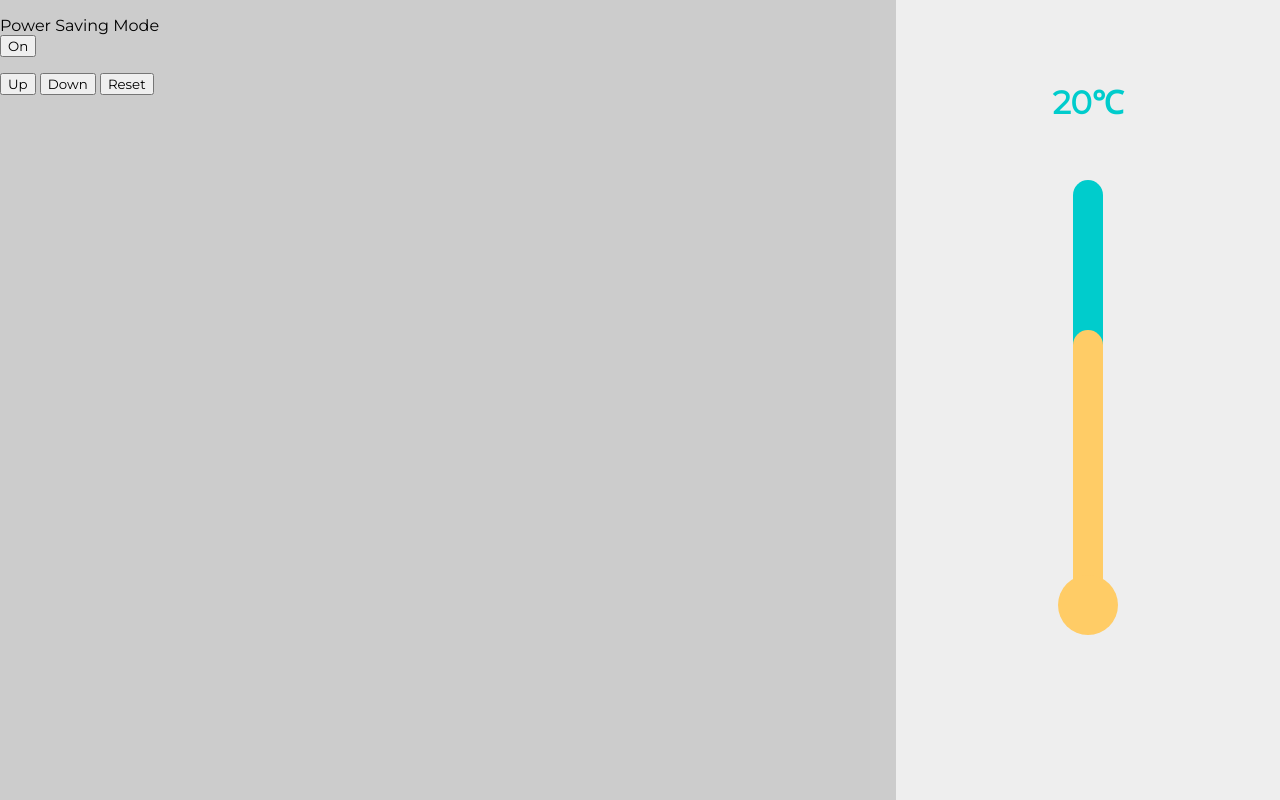
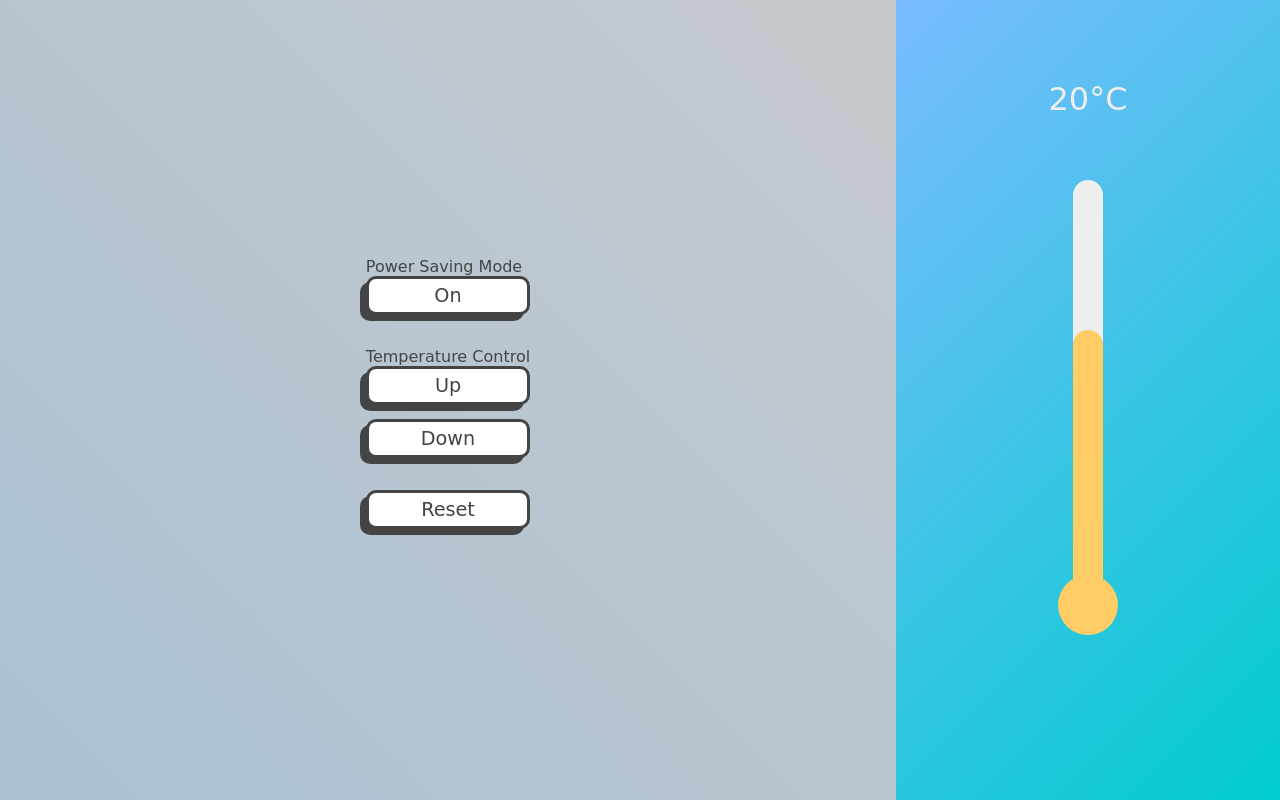
Before and after one commit to vannio/challenge-thermostat, a plain HTML site: page index.html in a window 1280 px wide. Drawn offline with Linux system fonts and the light colour scheme; a web font is replaced by a local one.

Commit message:
styyyyled

```diff
--- a/index.html
+++ b/index.html
@@ -1,28 +1,31 @@
 <!DOCTYPE html>
 <html>
   <head>
+    <title>Thermostat</title>
     <script src="src/Thermostat.js"></script>
     <script src="src/jquery-3.0.0.min.js"></script>
     <script src="src/controller.js"></script>
-    <link href='https://fonts.googleapis.com/css?family=Montserrat' rel='stylesheet' type='text/css'>
+    <link href="https://fonts.googleapis.com/css?family=Baloo" rel="stylesheet">
     <link type="text/css" rel="stylesheet" href="./styles/stylesheet.css">
   </head>
   <body>
     <div class="main">
-      <div class="thermostat-status">
-        <p class="thermostatus-powersaving">Power Saving Mode<br> <button id="input-toggle"></button></p>
-      </div>
+      <div class="wrapper">
+        <span class="thermostatus-powersaving">Power Saving Mode<span> <button id="input-toggle"></button>
 
-      <div class="thermostat-controls">
-        <button id="input-increase">Up</button>
-        <button id="input-decrease">Down</button>
+        <div class="thermostat-controls">
+          <span>Temperature Control</span>
+          <button id="input-increase">Up</button>
+          <button id="input-decrease">Down</button>
+        </div>
+
         <button id="input-reset">Reset</button>
       </div>
     </div>
 
     <div class="sidebar">
       <div class="thermometer">
-        <div id="thermometer-bar"></div>
+        <div id="thermometer-bar" class="medium"></div>
       </div>
       <p class="thermostatus-temp" id="output-temperature"></p>
     </div>
--- a/styles/stylesheet.css
+++ b/styles/stylesheet.css
@@ -1,34 +1,71 @@
+*:focus {
+	outline: none;
+}
+
 html, body {
 	height: 100%;
 	background-color: #ccc;
+	background: -webkit-linear-gradient(45deg, #abc1d3 0%,#cccccc 100%);
 	margin: 0;
 }
 
-body {
-	display: flex;
-	align-items: center;
+body, button {
+	color: #444;
+	font-family: 'Baloo', cursive;
 }
 
-body, button {
-	font-family: 'Montserrat', sans-serif;
+.wrapper {
+	max-width: 60%;
+	margin: 0 auto;
 }
 
 .main {
 	float: left;
 	height: 100%;
 	width: 70%;
+	display: flex;
+	align-items: center;
 }
 
 .sidebar {
 	float: left;
 	height: 100%;
 	width: 30%;
-	background-color: #eee;
+	background-color: #00cccc;
+	background: -webkit-linear-gradient(-45deg, #7abcff 0%,#00cccc 100%);
 	position: relative;
 }
 
-#output-temperature::after {
-	content: '\2103';
+button {
+	margin: 0 auto 0.75em;
+	width: 100%;
+	display: block;
+	padding: 5px 10px;
+	background-color: #fff;
+	border: solid 3px #444;
+	font-size: 1.2em;
+	border-radius: 10px;
+	transition: all 0.1s ease-in-out;
+	box-shadow: -6px 6px 0px 0px #444;
+}
+
+button:active {
+	transform: translate(-1px, 4px);
+	box-shadow: -2px 2px 0px 0px #444;
+}
+
+button:hover {
+	cursor: pointer;
+	background-color: #00cccc;
+	color: #fff;
+}
+
+button#input-reset:hover {
+	background-color: #ff6666;
+}
+
+.thermostat-controls {
+	margin: 2em auto;
 }
 
 #output-temperature {
@@ -39,8 +76,11 @@ body, button {
 	margin: auto;
 	text-align: center;
 	font-size: 2em;
-	font-weight: bold;
-	color: #00cccc;
+	color: #eee;
+}
+
+#output-temperature::after {
+	content: '\00B0 C';
 }
 
 .thermometer {
@@ -52,7 +92,7 @@ body, button {
 	right: 0;
 	left: 0;
 	margin: auto;
-	background-color: #00cccc;
+	background-color: #eee;
 	border-top-left-radius: 50px;
 	border-top-right-radius: 50px;
 }
@@ -63,7 +103,7 @@ body, button {
 	bottom: 0;
 	border-top-left-radius: 50px;
 	border-top-right-radius: 50px;
-	transition: height 0.3s, background-color 0.7s;
+	transition: height 0.3s, background-color 1s;
 }
 
 #thermometer-bar::after {
@@ -75,12 +115,12 @@ body, button {
 	transform: translateY(-5px);
 	padding-bottom: 200%;
 	border-radius: 50%;
-	transition: background-color 0.7s;
+	transition: background-color 1s;
 }
 
 #thermometer-bar.low,
 #thermometer-bar.low::after {
-	background-color: #00cc99;
+	background-color: #5c85d6;
 }
 
 #thermometer-bar.medium,
```
